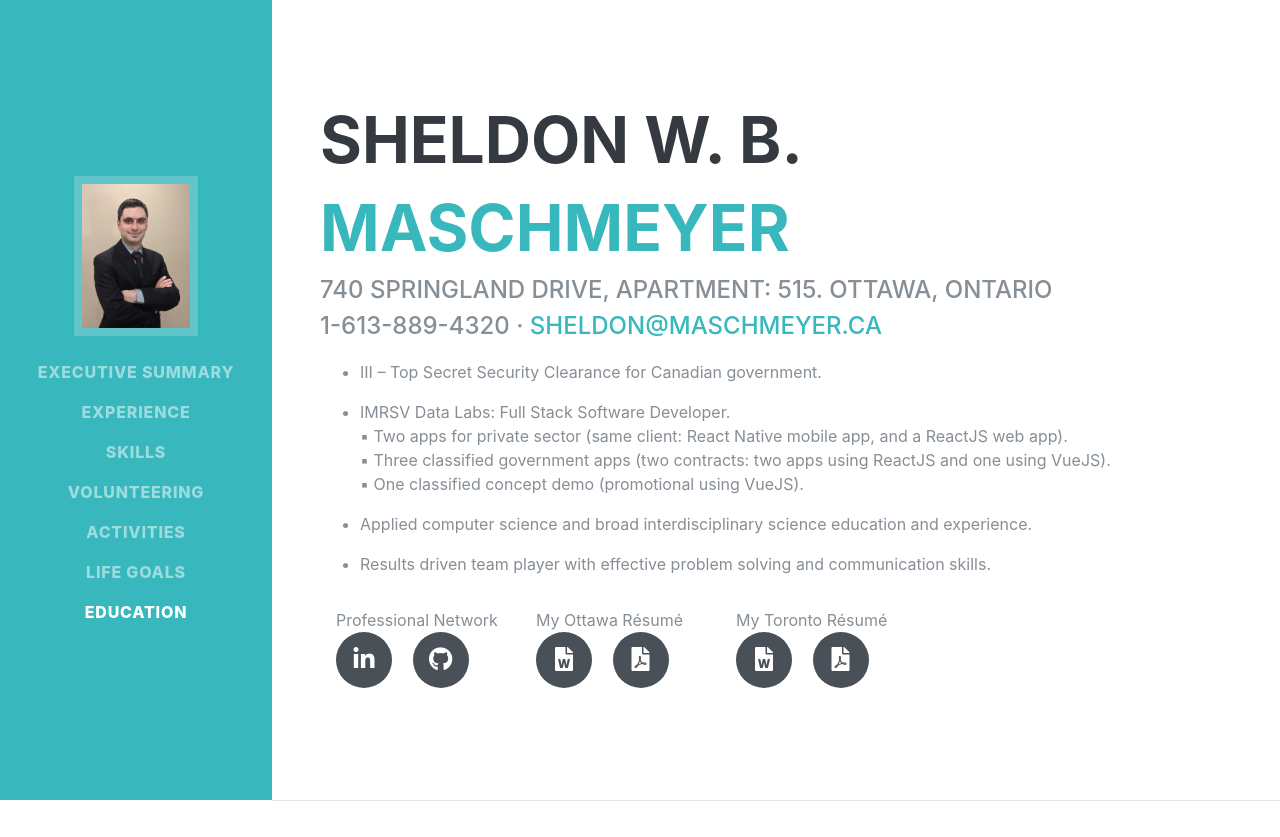
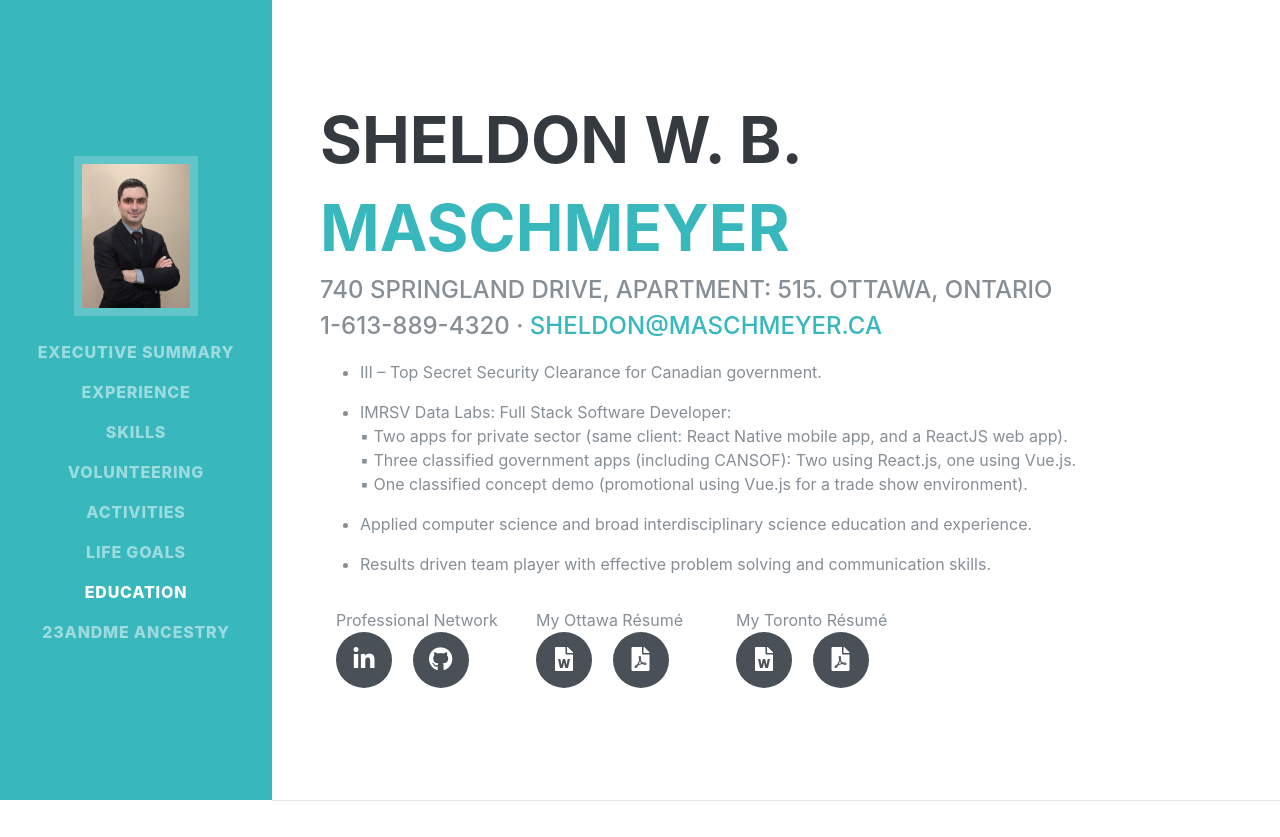
Before and after one commit to sheldonmaschmeyer/website-sheldon, a PHP site: page / in a window 1280 px wide. Shown: the top 837 px of the page. Run offline with PHP 8.4, Linux system fonts and the light colour scheme; some web fonts are replaced.

Commit message:
Update website with 23andMe Ancestry

```diff
--- a/ExportWeb/profile.html
+++ b/ExportWeb/profile.html
@@ -1,7 +1,7 @@
 • III – Top Secret Security Clearance for Canadian government.
-• IMRSV Data Labs: Full Stack Software Developer. <br>
+• IMRSV Data Labs: Full Stack Software Developer: <br>
     ▪ Two apps for private sector (same client: React Native mobile app, and a ReactJS web app).<br>
-    ▪ Three classified government apps (two contracts: two apps using ReactJS and one using VueJS).<br>
-    ▪ One classified concept demo (promotional using VueJS).<br>
+    ▪ Three classified government apps (including CANSOF): Two using React.js, one using Vue.js. <br>
+    ▪ One classified concept demo (promotional using Vue.js for a trade show environment).<br>
 • Applied computer science and broad interdisciplinary science education and experience.
 • Results driven team player with effective problem solving and communication skills.
--- a/ExportWeb/skills.html
+++ b/ExportWeb/skills.html
@@ -1,4 +1,4 @@
-    • TypeScript, JavaScript, SASS (with CSS Modules), HTML5, Bootstrap-5.2 and additional frameworks.
+    • React.JS, Vue.JS, TypeScript, JavaScript, SASS (with CSS Modules), HTML5, Bootstrap-5.2, PHP.
     • Git: GitLab and GitHub for collaboration and version control.
     • Docker including setting up docker containers with Docker Compose.
     • Databases: PostgreSQL, mySQL, Oracle SQL, MongoDB.
--- a/index.php
+++ b/index.php
@@ -71,6 +71,9 @@
         </li>
         <li class="nav-item">
           <a class="nav-link js-scroll-trigger" href="#education">Education</a>
+        </li>
+        <li class="nav-item">
+          <a class="nav-link" href="https://you.23andme.com/published/reports/e670fc51bbde41be9e6a9fa9c165bc9d/?share_id=a550c666da874906" target="_blank">23andMe Ancestry</a>
         </li>
       </ul>
     </div>
```
